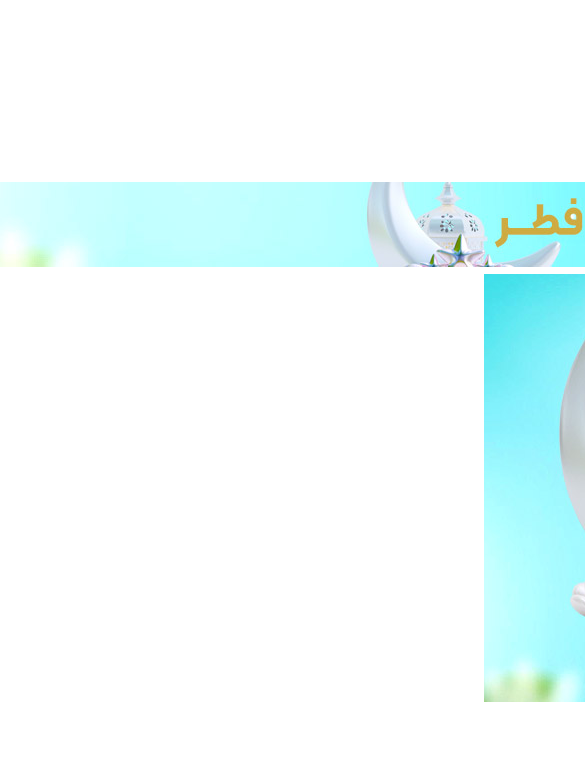
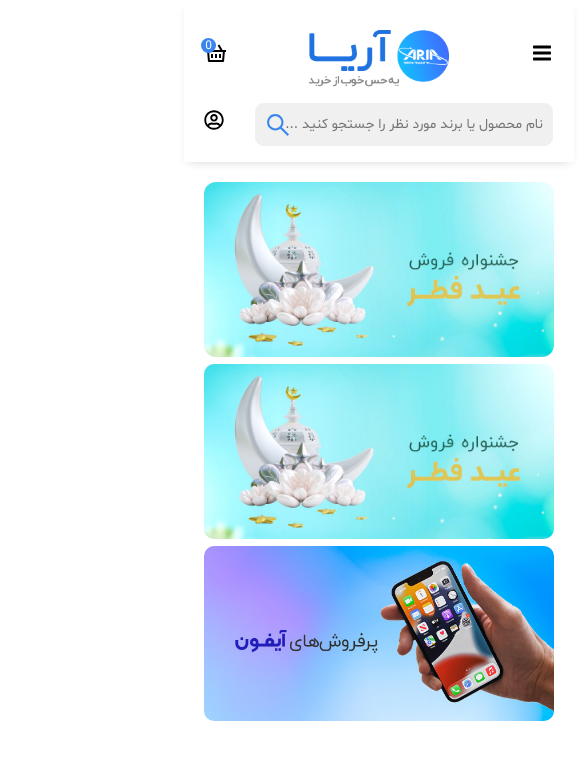
Before and after one commit to RealAliHafezi/ttaria, a React (Create React App) app: page / in a window 390 px wide. Shown: the top 760 px of the page, 585 px wide, since content can reach past the window. Built offline with nearby package versions, Linux system fonts and the light colour scheme.

Commit message:
HomeIntro finished but slider

```diff
--- a/src/sections/Header/Header.css
+++ b/src/sections/Header/Header.css
@@ -113,7 +113,7 @@
   bottom: -50px;
   min-height: 50px;
   padding: 0 15px;
-  background-color: transparent;
+  background-color: var(--background);
   box-shadow: 0px 4px 10px -5px rgba(0, 0, 0, 0.2);
   transition: bottom 0.5s;
   z-index: -1;
--- a/src/sections/HomeIntro/HomeIntro.css
+++ b/src/sections/HomeIntro/HomeIntro.css
@@ -1,12 +1,97 @@
 .HomeIntro {
+  width: 100%;
+  height: 100%;
 }
+/* top image */
 .HomeIntro_firstBox_imgBox {
+  max-width: 100%;
+  height: 100%;
+  margin-bottom: 10px;
 }
+.HomeIntro_firstBox_imgBox img {
+  width: 100%;
+  height: 100%;
+  object-fit: fill;
+  border-radius: 10px;
+  box-shadow: 0 2px 4px -1px rgba(0, 0, 0, 0.5);
+}
+/* bottom images */
 .HomeIntro_twoBox {
+  width: 100%;
+  height: 60vh;
+  display: flex;
+  justify-content: space-between;
+  margin-bottom: 30px;
 }
 .HomeIntro_twoBox_sliderBox {
+  flex: 8;
+  height: 100%;
+  padding-left: 10px;
+}
+.HomeIntro_twoBox_sliderBox img {
+  width: 100%;
+  height: 100%;
+  object-fit: fill;
+  border-radius: 12px;
 }
 .HomeIntro_twoBox_twoBox {
+  flex: 4;
+  height: 100%;
+  padding-right: 10px;
+  display: flex;
+  justify-content: space-between;
+  flex-direction: column;
 }
 .HomeIntro_twoBox_twoBox_imgBox {
+  width: 100%;
+  height: 48%;
 }
+.HomeIntro_twoBox_twoBox_imgBox img {
+  width: 100%;
+  height: 100%;
+  object-fit: fill;
+  border-radius: 10px;
+}
+
+/* responsive mode */
+@media only screen and (max-width: 1024px) {
+  .HomeIntro_twoBox {
+    height: 50vh;
+  }
+}
+@media only screen and (max-width: 991px) {
+  .HomeIntro_twoBox {
+    height: auto;
+    flex-direction: column;
+  }
+  .HomeIntro_twoBox_sliderBox {
+    flex: none;
+    width: 100%;
+    padding: 0;
+  }
+  .HomeIntro_twoBox_twoBox {
+    width: 100%;
+    flex: none;
+    flex-direction: row;
+    padding-right: 0;
+  }
+  .HomeIntro_twoBox_twoBox_imgBox {
+    width: 49%;
+    height: 50%;
+  }
+}
+@media only screen and (max-width: 576px) {
+  .HomeIntro_firstBox_imgBox {
+    display: none;
+  }
+  .HomeIntro_twoBox_twoBox {
+    width: 100%;
+    flex: none;
+    flex-direction: column;
+    padding-right: 0;
+  }
+  .HomeIntro_twoBox_twoBox_imgBox {
+    width: 100%;
+    height: 100%;
+  }
+}
--- a/src/sections/HomeIntro/HomeIntro.jsx
+++ b/src/sections/HomeIntro/HomeIntro.jsx
@@ -1,3 +1,5 @@
+// styles
+import "./HomeIntro.css";
 // img
 import HomeIntroFirstBoxIMG from "./../../assets/images/Advertise/HomeTop.jpg";
 import HomeIntroTwoBoxIMG1 from "./../../assets/images/Advertise/TablighTop2.jpg";
@@ -9,7 +11,9 @@ function HomeIntro() {
         <img src={HomeIntroFirstBoxIMG} alt="advertise" />
       </div>
       <div className="HomeIntro_twoBox">
-        <div className="HomeIntro_twoBox_sliderBox"></div>
+        <div className="HomeIntro_twoBox_sliderBox">
+          <img src={HomeIntroTwoBoxIMG1} alt="" />
+        </div>
         <div className="HomeIntro_twoBox_twoBox">
           <div className="HomeIntro_twoBox_twoBox_imgBox">
             <img src={HomeIntroTwoBoxIMG1} alt="advertise" />
```
